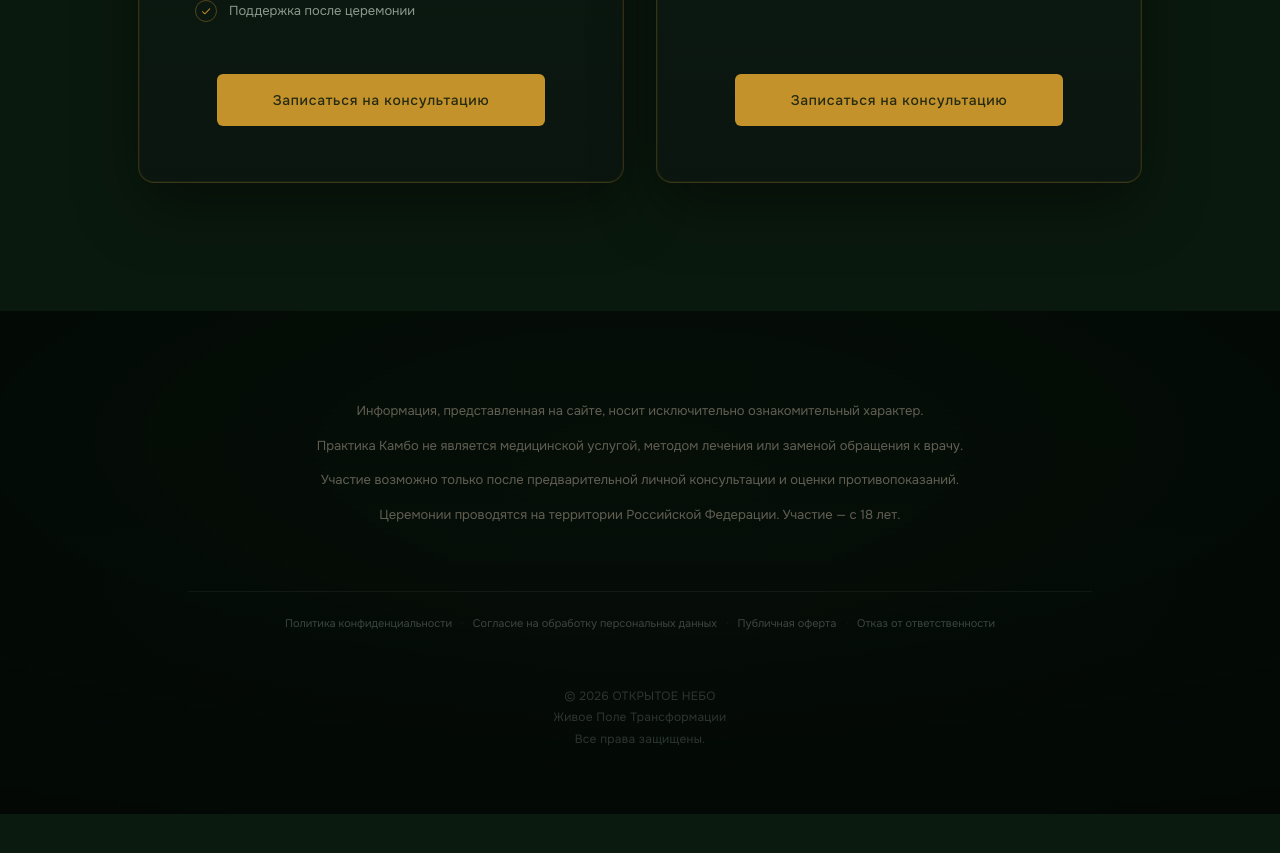
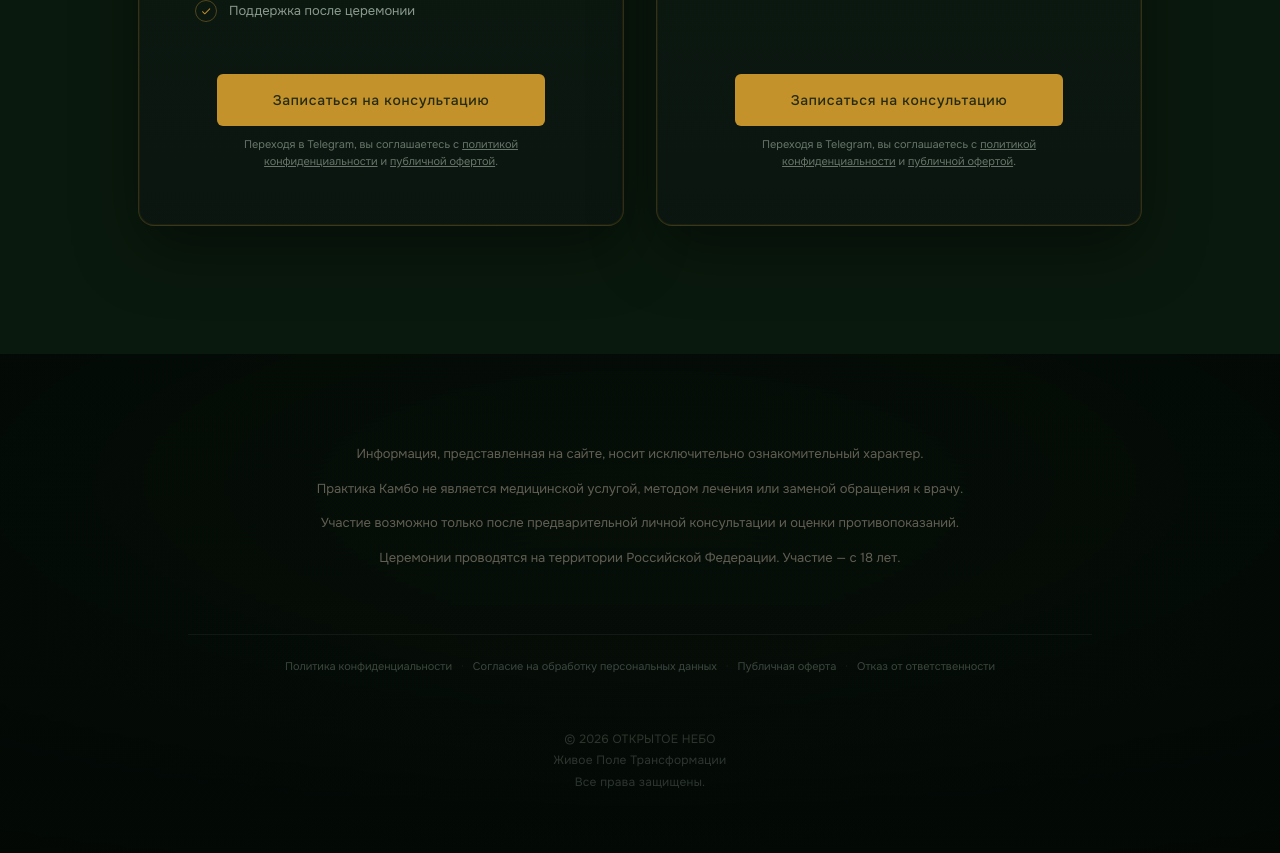
Before and after one commit to Rajayakov/Kambo-Landing, a Next.js app: page / in a window 1280 px wide. Shown: the part 10280-11133 px from the top of the page. Before the commit the page ends 11094 px from the top, so only its background shows below. Built offline with nearby package versions, Linux system fonts and the light colour scheme.

Commit message:
Booking: add explicit consent line under Telegram CTA
Links to privacy policy and public offer so users acknowledge them
before being redirected to Telegram.

```diff
--- a/components/Booking.tsx
+++ b/components/Booking.tsx
@@ -215,6 +215,28 @@ function ExperienceCard({ tag, title, body, price, priceUnit, ctaHref, delay = 0
       >
         Записаться на консультацию
       </a>
+      <p
+        style={{
+          fontSize: '11px',
+          lineHeight: 1.5,
+          color: 'var(--kambo-text-lo)',
+          opacity: 0.55,
+          textAlign: 'center',
+          marginTop: '10px',
+          marginInline: 'auto',
+          width: '88%',
+        }}
+      >
+        Переходя в Telegram, вы соглашаетесь с{' '}
+        <a href="/privacy-policy" style={{ color: 'inherit', textDecoration: 'underline' }}>
+          политикой конфиденциальности
+        </a>{' '}
+        и{' '}
+        <a href="/oferta" style={{ color: 'inherit', textDecoration: 'underline' }}>
+          публичной офертой
+        </a>
+        .
+      </p>
     </motion.div>
   )
 }
```
